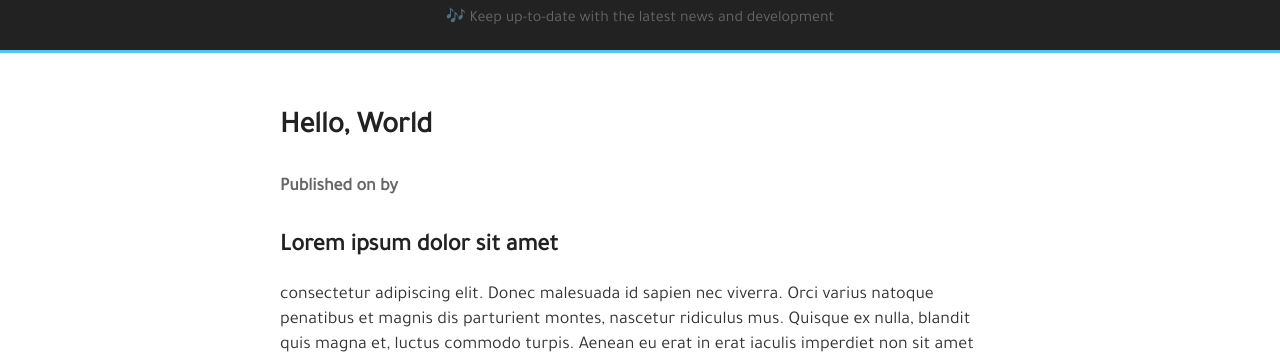
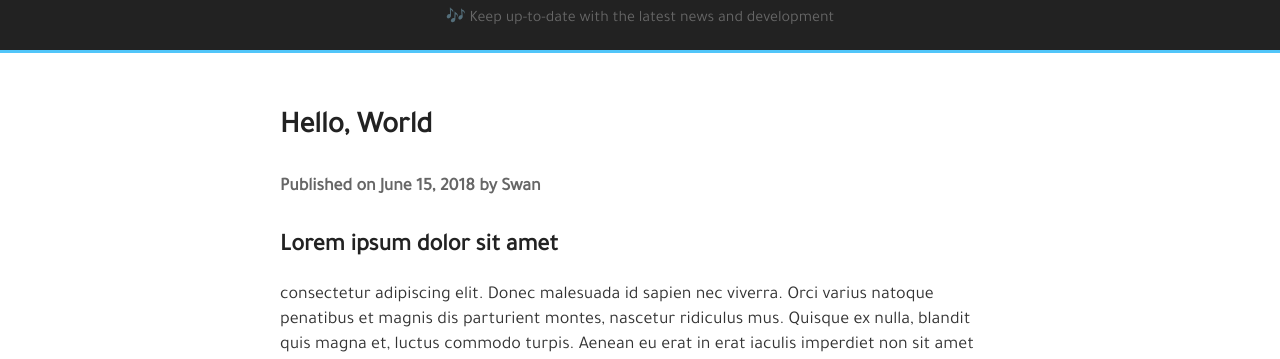
Before and after one commit to Quaver/Quaver.Blog, a Jekyll site: the page built from _posts/2018-06-15-Hello-World.md, in a window 1280 px wide. Shown: the part 365-724 px from the top of the page. Built offline with Jekyll 4.4.1, drawn with Linux system fonts in a browser that asks for light colours; comment, search, counter and statistics services are not loaded; part of the change alters nothing that is shown.

```diff
--- a/_layouts/post.html
+++ b/_layouts/post.html
@@ -4,7 +4,7 @@ layout: default
 
 <article class="post">
   <h1>{{ page.title }}</h1>
-  <h4>Published on {{ post.date | date: "%B %e, %Y" }} by {{ post.author }}</h4>
+  <h4>Published on {{ page.date | date: "%B %e, %Y" }} by {{ page.author }}</h4>
 
   <div class="entry">
     {{ content }}
```
